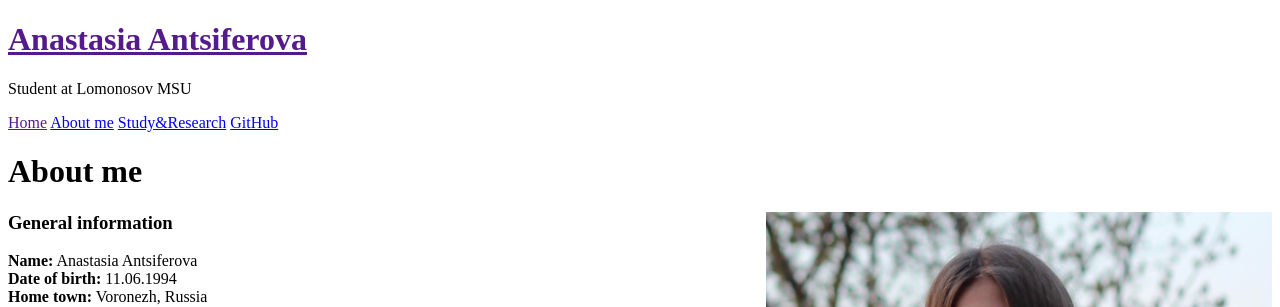
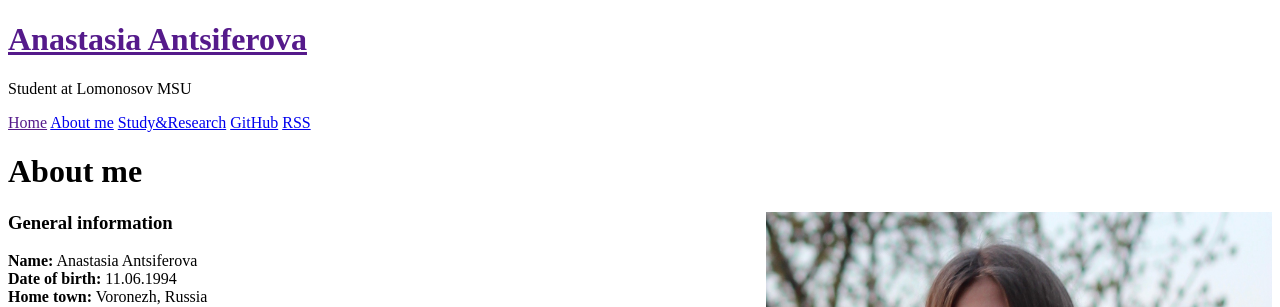
Before and after one commit to aantsiferova/aantsiferova.github.io, a Jekyll site: the page built from about.md, in a window 1280 px wide. Shown: the top 307 px of the page. Built offline with Jekyll 4.4.1, drawn with Linux system fonts in a browser that asks for light colours.

Commit message:
Add link to RSS

```diff
--- a/_config.yml
+++ b/_config.yml
@@ -16,7 +16,7 @@ paginate:         5
 
 github:
   repo:           https://github.com/aantsiferova
-
+atom:             atom.xml
 twitter_username:     antsiferova_av
 google_plus_username: АнастасияАнциферова
 facebook_username:    anastasia.antsiferova
--- a/_includes/sidebar.html
+++ b/_includes/sidebar.html
@@ -27,6 +27,7 @@
       {% endfor %}
 
       <a class="sidebar-nav-item" href="{{ site.github.repo }}">GitHub</a>
+      <a class="sidebar-nav-item" href="{{ site.baseurl }}/{{ site.atom }}">RSS</a>
     </nav>
 
   </div>
```
